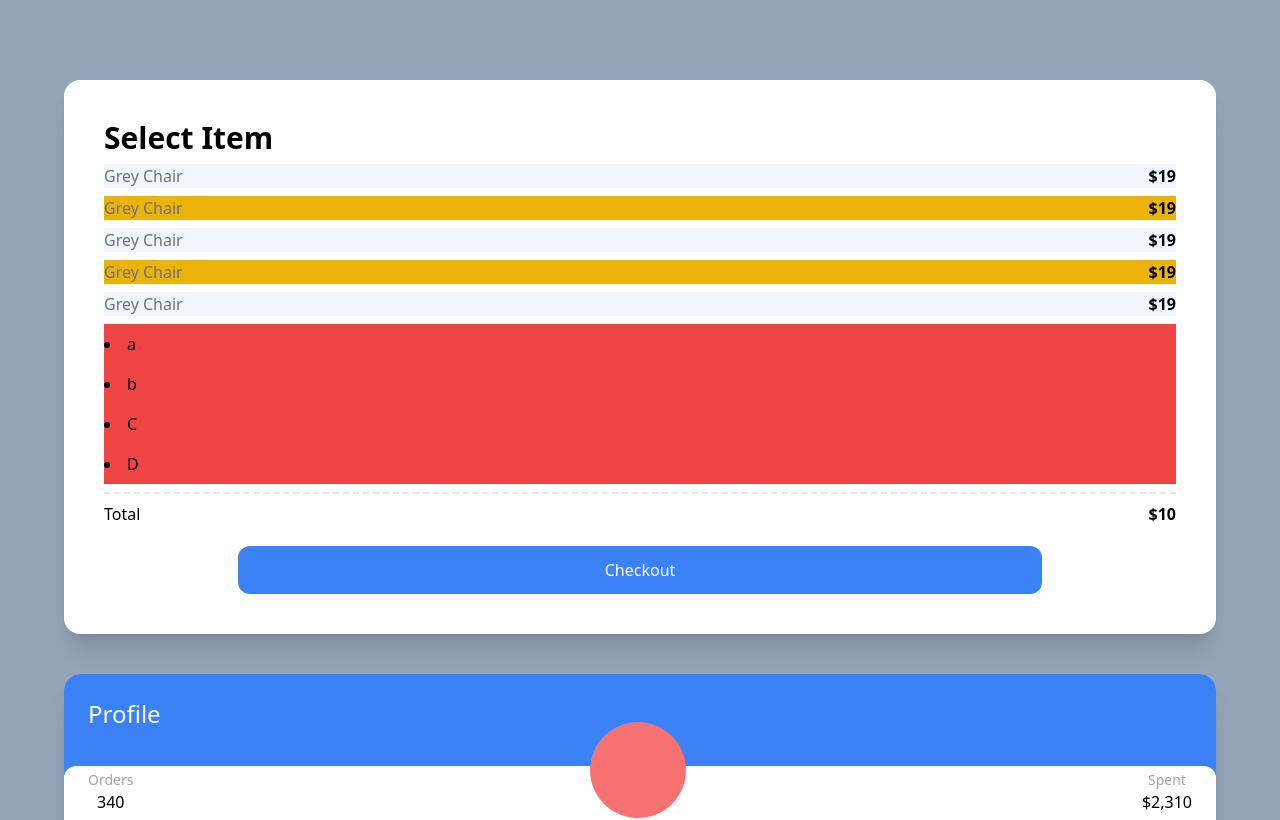
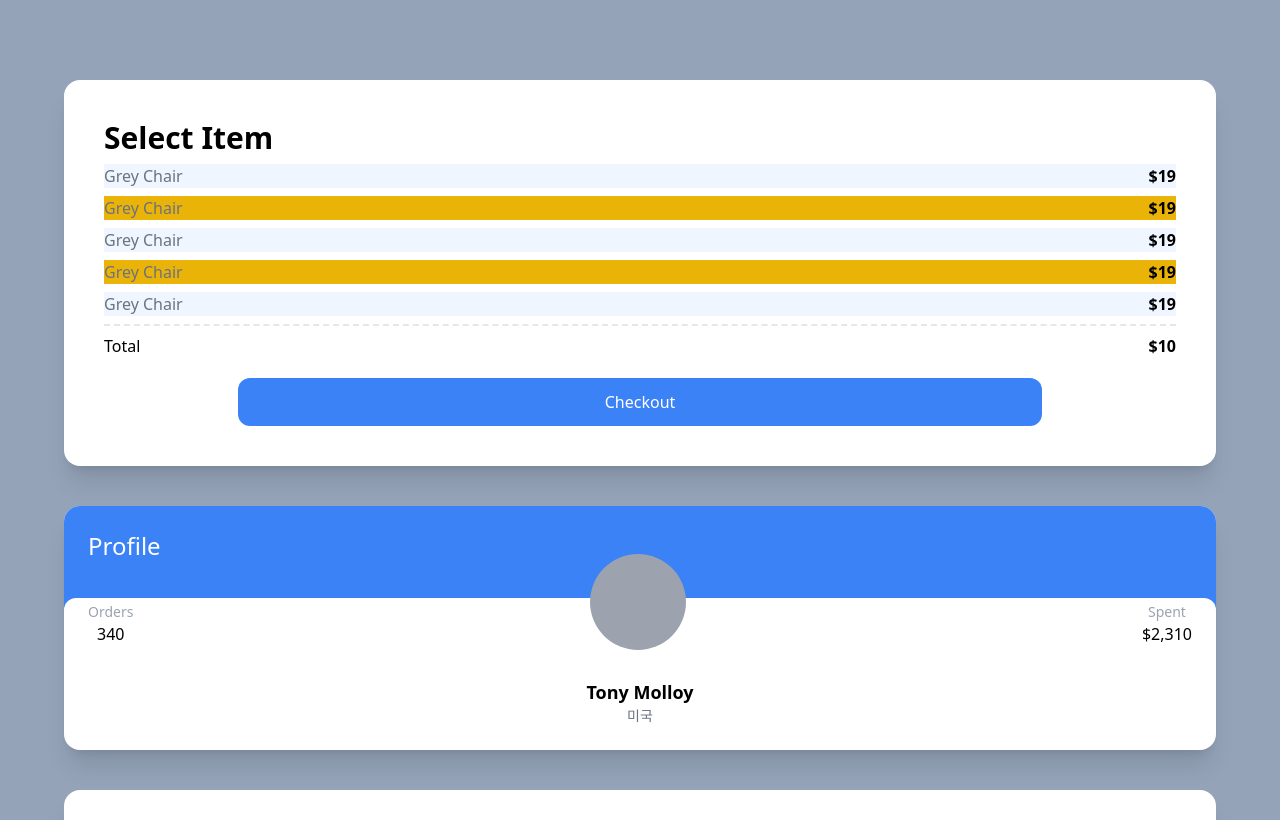
Before and after one commit to jaieve/carrot-market, a Next.js app: page / in a window 1280 px wide. Shown: the top 820 px of the page. Built offline with nearby package versions, Linux system fonts and the light colour scheme.

Commit message:
[tailwind] group modifiers

```diff
--- a/pages/index.tsx
+++ b/pages/index.tsx
@@ -18,11 +18,6 @@ const Home: NextPage = () => {
             );
           })}
         </ul>
-        {["a", "b", "C", "D", ""].map((c, i) => (
-          <li key={i} className="bg-red-500 py-2 empty:hidden">
-            {c}
-          </li>
-        ))}
         <div className="mt-2 flex justify-between border-t-2 border-dashed pt-2">
           <span>Total</span>
           <span className="font-semibold">$10</span>
@@ -35,7 +30,8 @@ const Home: NextPage = () => {
           Checkout
         </button>
       </div>
-      <div className="overflow-hidden rounded-2xl bg-white shadow-xl">
+
+      <div className="group overflow-hidden rounded-2xl bg-white shadow-xl">
         <div className="bg-blue-500 p-6 pb-14">
           <span className="text-2xl text-white">Profile</span>
         </div>
@@ -45,7 +41,7 @@ const Home: NextPage = () => {
               <span className="text-sm text-gray-400">Orders</span>
               <span className="font- ">340</span>
             </div>
-            <div className="relative -top-12 h-24 w-24 rounded-full bg-red-400"></div>
+            <div className="relative -top-12 h-24 w-24 rounded-full bg-gray-400 transition-colors group-hover:bg-red-300" />
             <div className="flex flex-col items-center text-center">
               <span className="text-sm text-gray-400">Spent</span>
               <span className="font-medium">$2,310</span>
@@ -57,6 +53,7 @@ const Home: NextPage = () => {
           </div>
         </div>
       </div>
+
       <div className="rounded-2xl bg-white p-10 shadow-xl">
         <div className="mb-5 flex items-center justify-between">
           <span>⬅</span>
```
